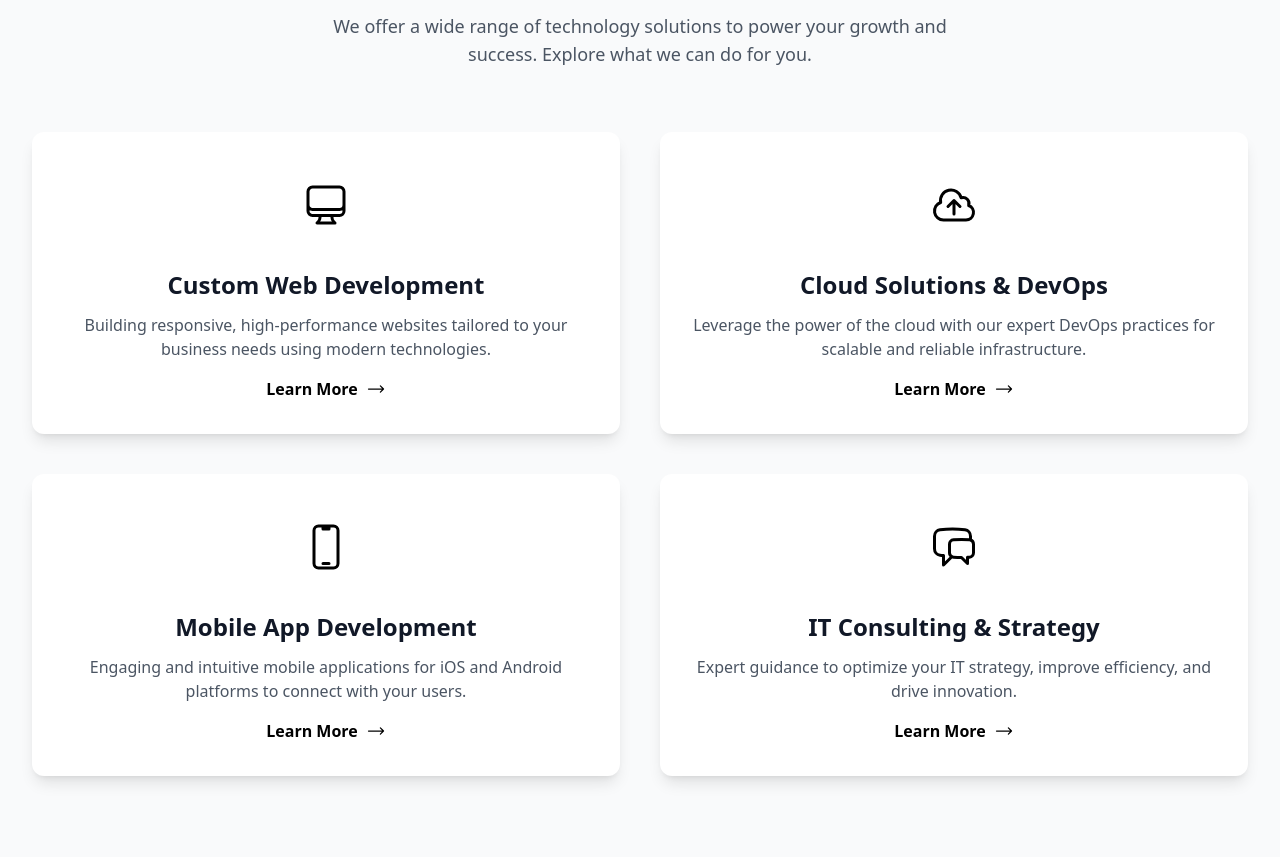
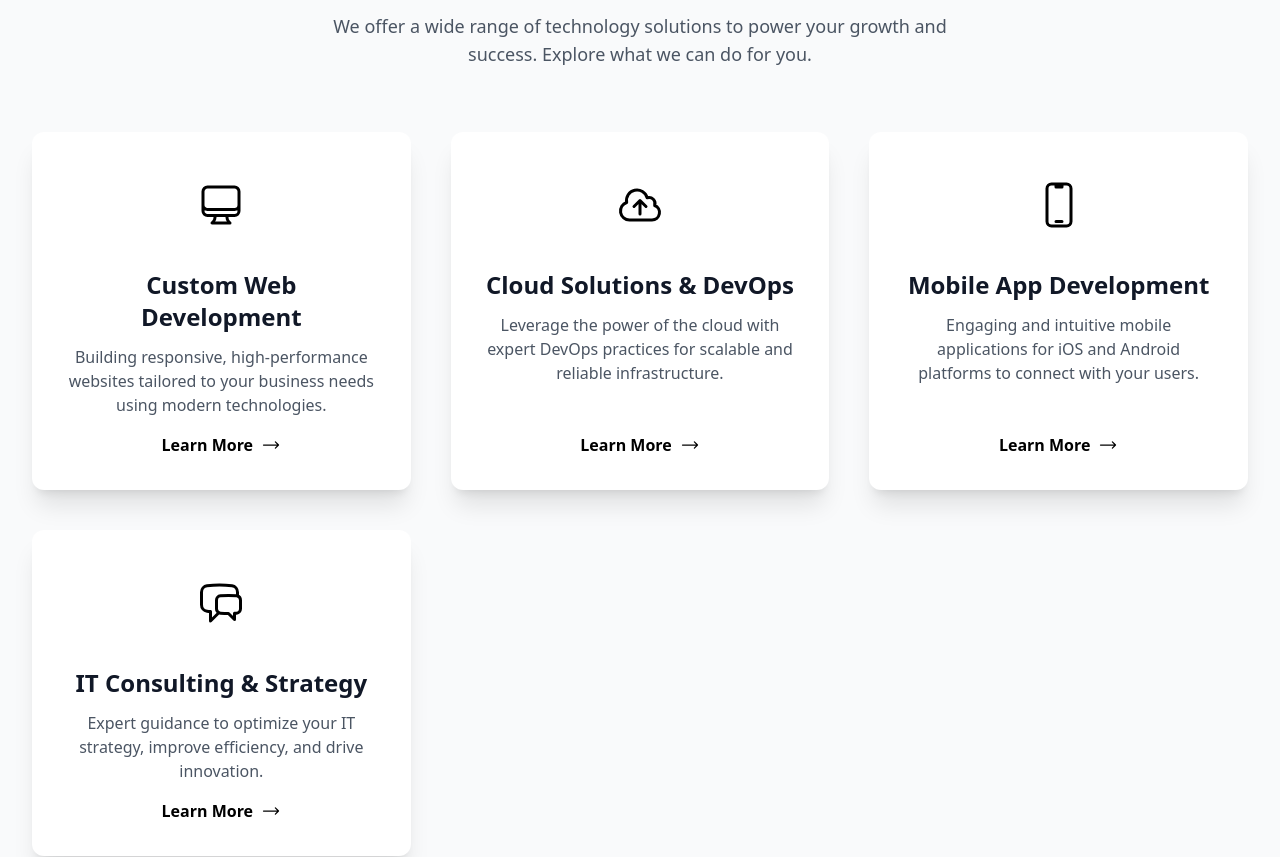
Before and after one commit to kyan9400/solartech-solutions, a React (Vite) app: page / in a window 1280 px wide. Shown: the part 1665-2522 px from the top of the page. Built offline with nearby package versions, Linux system fonts and the light colour scheme.

Commit message:
update service section

```diff
--- a/src/components/ServicesSection.tsx
+++ b/src/components/ServicesSection.tsx
@@ -1,4 +1,3 @@
-// src/components/ServicesSection.tsx
 import React from "react";
 import { motion } from "framer-motion";
 import {
@@ -6,7 +5,7 @@ import {
   CloudArrowUpIcon,
   DevicePhoneMobileIcon,
   ChatBubbleLeftRightIcon,
-  ArrowLongRightIcon, // For the "Learn More" link
+  ArrowLongRightIcon,
 } from "@heroicons/react/24/outline";
 
 interface Service {
@@ -19,7 +18,7 @@ interface Service {
   >;
   title: string;
   description: string;
-  learnMoreLink?: string; // Optional link for the service
+  learnMoreLink?: string;
 }
 
 const servicesData: Service[] = [
@@ -29,14 +28,14 @@ const servicesData: Service[] = [
     title: "Custom Web Development",
     description:
       "Building responsive, high-performance websites tailored to your business needs using modern technologies.",
-    learnMoreLink: "#web-development-details", // Example link
+    learnMoreLink: "#web-development-details",
   },
   {
     id: 2,
     icon: CloudArrowUpIcon,
     title: "Cloud Solutions & DevOps",
     description:
-      "Leverage the power of the cloud with our expert DevOps practices for scalable and reliable infrastructure.",
+      "Leverage the power of the cloud with expert DevOps practices for scalable and reliable infrastructure.",
     learnMoreLink: "#cloud-solutions-details",
   },
   {
@@ -57,32 +56,29 @@ const servicesData: Service[] = [
   },
 ];
 
-// Animation variants (remain the same)
+// Motion settings
 const sectionVariants = {
   hidden: { opacity: 0 },
   visible: {
     opacity: 1,
-    transition: { staggerChildren: 0.2, delayChildren: 0.2 },
+    transition: { staggerChildren: 0.15, delayChildren: 0.15 },
   },
 };
 
 const cardVariants = {
-  hidden: { opacity: 0, y: 30 },
+  hidden: { opacity: 0, y: 25 },
   visible: { opacity: 1, y: 0, transition: { duration: 0.5, ease: "easeOut" } },
 };
 
 const ServiceCard: React.FC<{ service: Service }> = ({ service }) => {
   const IconComponent = service.icon;
+
   return (
     <motion.div
       variants={cardVariants}
-      className="group bg-white dark:bg-gray-700 p-6 sm:p-8 rounded-xl shadow-lg
-                 border border-transparent hover:border-brand-blue dark:hover:border-brand-accent-glow
-                 transition-all duration-300 ease-in-out
-                 transform hover:-translate-y-2 hover:shadow-2xl
-                 flex flex-col items-center text-center h-full" // Added h-full for consistent card height if in grid
+      className="group relative bg-white dark:bg-gray-700 p-6 sm:p-8 rounded-xl shadow-xl border border-transparent hover:border-brand-blue dark:hover:border-brand-accent-glow transition-all duration-300 ease-in-out transform hover:-translate-y-2 hover:shadow-[0_8px_30px_rgba(0,0,0,0.12)] flex flex-col items-center text-center h-full"
+      aria-label={`Service: ${service.title}`}
     >
-      {/* Icon with a subtle background */}
       <div className="mb-6 p-4 bg-brand-blue-light/30 dark:bg-brand-accent-glow/10 rounded-full inline-block group-hover:scale-110 transition-transform duration-300">
         <IconComponent
           className="w-10 h-10 sm:w-12 sm:h-12 text-brand-blue dark:text-brand-accent-glow"
@@ -94,16 +90,13 @@ const ServiceCard: React.FC<{ service: Service }> = ({ service }) => {
         {service.title}
       </h3>
       <p className="text-gray-600 dark:text-gray-300 text-sm sm:text-base leading-relaxed mb-4 flex-grow">
-        {/* Added flex-grow to push "Learn More" down if cards have different text lengths */}
         {service.description}
       </p>
 
-      {/* Learn More Link */}
       {service.learnMoreLink && (
         <a
           href={service.learnMoreLink}
           className="inline-flex items-center text-brand-blue dark:text-brand-accent-glow font-semibold group-hover:underline mt-auto"
-          // mt-auto pushes it to the bottom if flex-grow is on paragraph
         >
           Learn More
           <ArrowLongRightIcon className="ml-2 w-5 h-5 transition-transform duration-300 group-hover:translate-x-1" />
@@ -123,7 +116,7 @@ const ServicesSection = () => {
         <motion.div
           initial="hidden"
           whileInView="visible"
-          viewport={{ once: false, amount: 0.2 }}
+          viewport={{ once: true, amount: 0.2 }}
           variants={sectionVariants}
           className="text-center"
         >
@@ -145,10 +138,9 @@ const ServicesSection = () => {
         <motion.div
           initial="hidden"
           whileInView="visible"
-          viewport={{ once: false, amount: 0.1 }}
+          viewport={{ once: true, amount: 0.1 }}
           variants={sectionVariants}
-          className="grid grid-cols-1 sm:grid-cols-2 lg:grid-cols-2 gap-8 md:gap-10"
-          // Consider lg:grid-cols-3 or 4 if you have more services or want smaller cards
+          className="grid grid-cols-1 sm:grid-cols-2 lg:grid-cols-3 gap-8 md:gap-10"
         >
           {servicesData.map((service) => (
             <ServiceCard key={service.id} service={service} />
```
